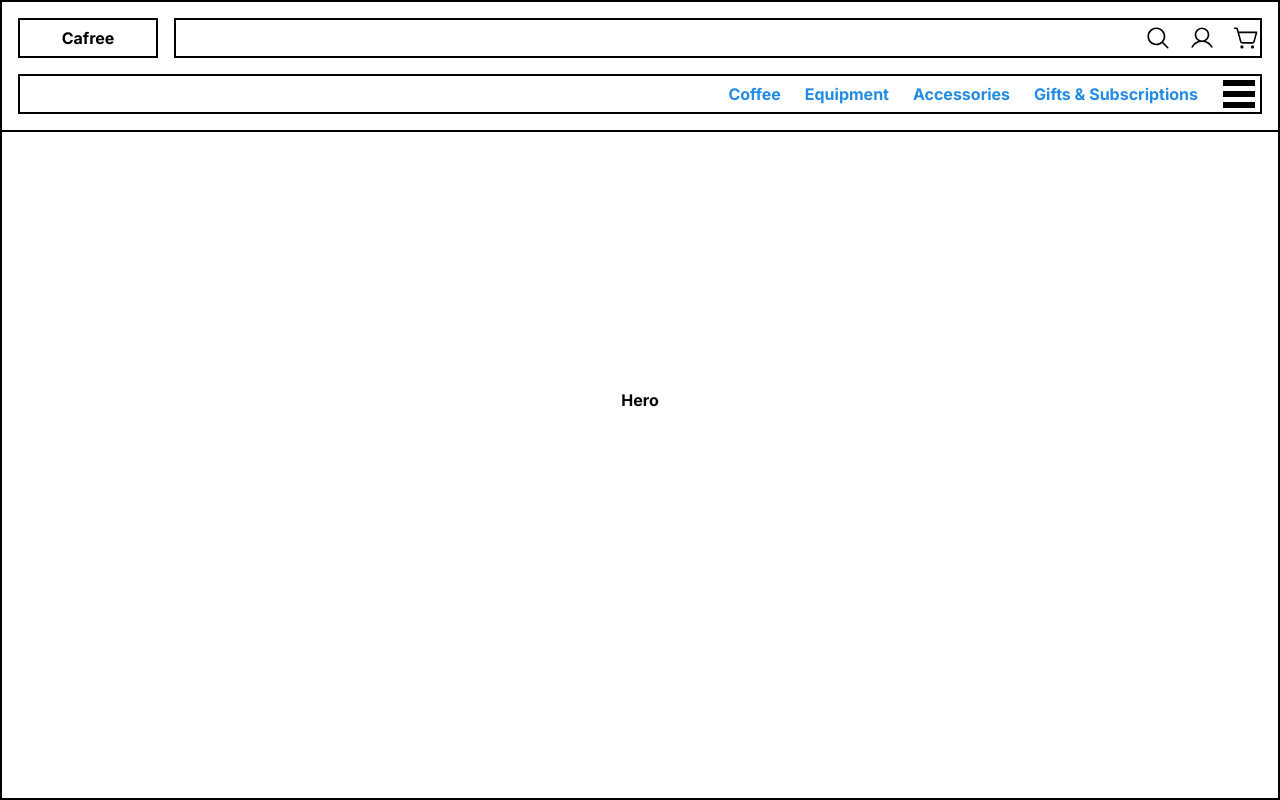
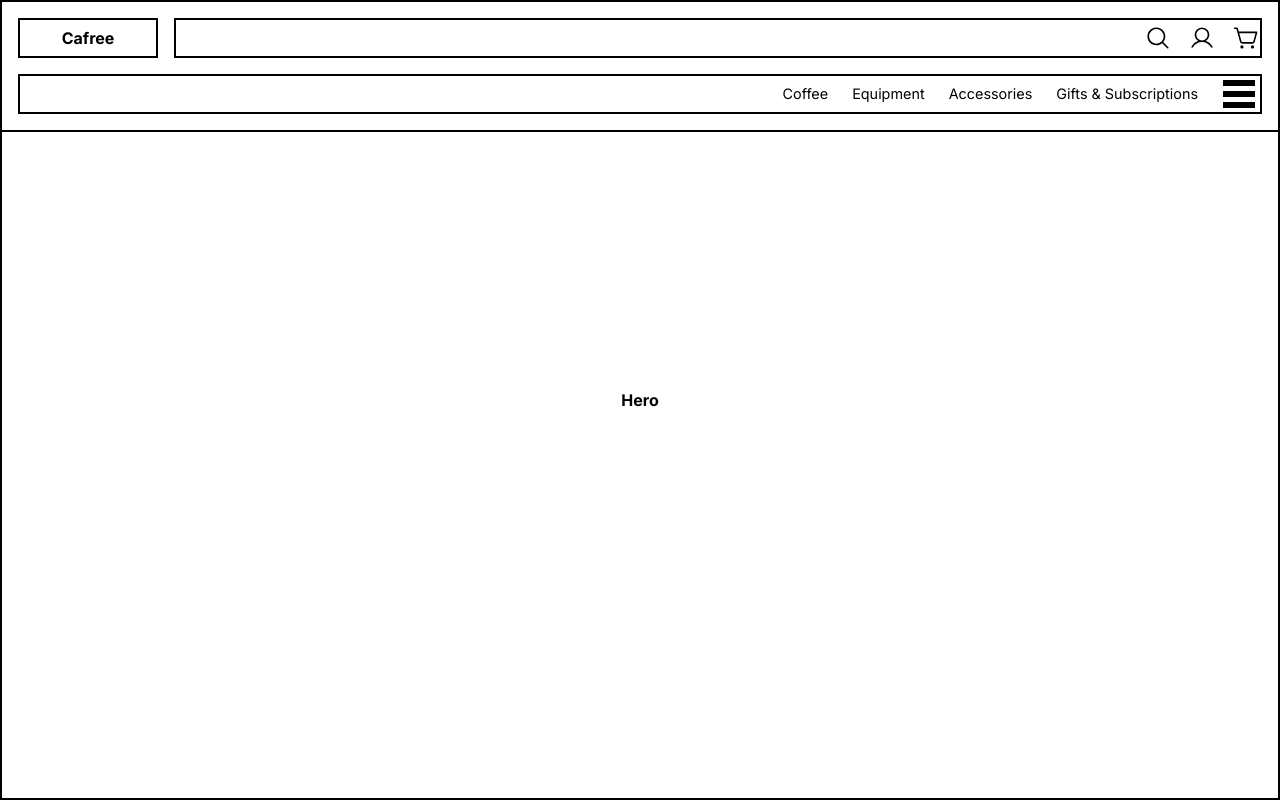
Before and after one commit to njcushing/online-shop, a React (Vite) app in the folder packages/frontend/: page / in a window 1280 px wide. Built offline with nearby package versions, Linux system fonts and the light colour scheme; a web font is replaced by a local one.

Commit message:
Adjust style of category options

```diff
--- a/packages/frontend/src/features/Header/components/Navigation/index.module.css
+++ b/packages/frontend/src/features/Header/components/Navigation/index.module.css
@@ -40,7 +40,9 @@
 }
 
 .option {
-    font-weight: 700;
+    color: black;
+    font-size: 0.9rem;
+    font-weight: 400;
     text-wrap: nowrap;
 
     padding: 4px;
```
